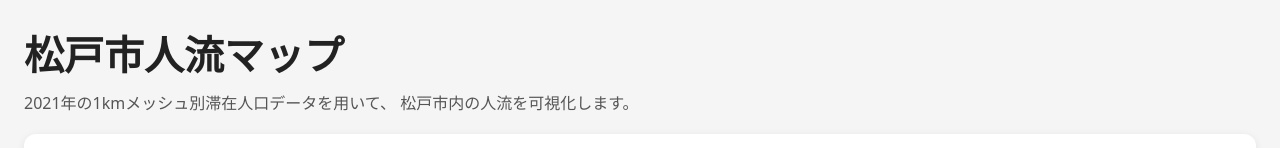
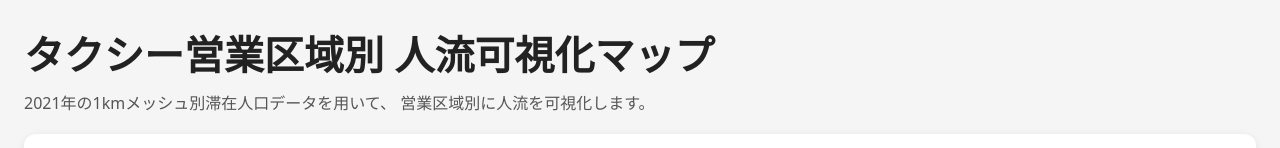
Before and after one commit to 5424075-ozawa/matsudo2021, a React (Vite) app: page / in a window 1280 px wide. Shown: the top 148 px of the page. Built offline with nearby package versions, Linux system fonts and the light colour scheme; no server answers.

Commit message:
タイトル

```diff
--- a/index.html
+++ b/index.html
@@ -2,7 +2,7 @@
 <html>
   <head>
     <meta charset="UTF-8" />
-    <title>松戸市人流マップ</title>
+    <title>タクシー営業区域別 人流可視化マップ</title>
   </head>
   <body>
     <div id="root"></div>
--- a/src/components/Header.jsx
+++ b/src/components/Header.jsx
@@ -1,11 +1,11 @@
 function Header() {
   return (
     <header className="header">
-      <h1>松戸市人流マップ</h1>
+      <h1>タクシー営業区域別 人流可視化マップ</h1>
 
       <p>
         2021年の1kmメッシュ別滞在人口データを用いて、
-        松戸市内の人流を可視化します。
+        営業区域別に人流を可視化します。
       </p>
     </header>
   );
```
